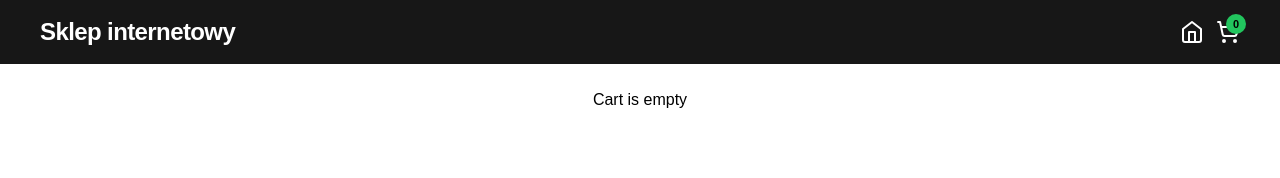
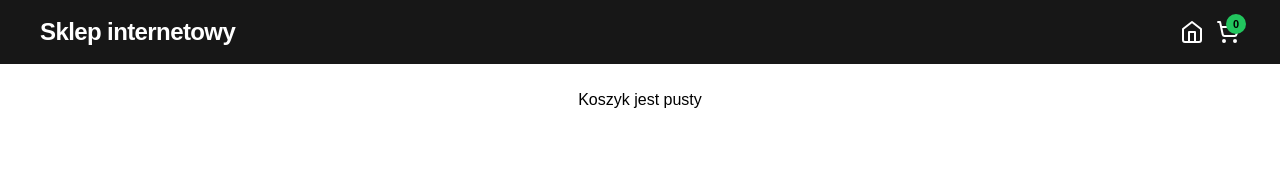
Before and after one commit to IS-2021/interpretowane, a React (Vite) app in the folder zad-4/frontend/: page /cart in a window 1280 px wide. Shown: the top 178 px of the page. Built offline with nearby package versions, Linux system fonts and the light colour scheme.

Commit message:
fix(zad4): Add headings

```diff
--- a/zad-4/frontend/src/routes/cart/page.tsx
+++ b/zad-4/frontend/src/routes/cart/page.tsx
@@ -37,6 +37,7 @@ import { Input } from "@/components/UI/Input";
 import { toast } from "@/components/UI/useToast";
 import { createOrder } from "@/api/orders";
 import { type CreateOrderData } from "@/api/types";
+import { Heading } from "@/components/Heading";
 
 export function CartPage() {
 	const cart = useAppSelector((state) => state.cart);
@@ -87,11 +88,12 @@ export function CartPage() {
 	};
 
 	if (!hasCartItems) {
-		return <p className="text-center">Cart is empty</p>;
+		return <p className="text-center">Koszyk jest pusty</p>;
 	}
 
 	return (
 		<div className="mx-auto w-full max-w-screen-md">
+			<Heading className="mb-4">Twój koszyk</Heading>
 			<main className="w-full">
 				{hasCartItems && (
 					<Table>
@@ -146,6 +148,8 @@ export function CartPage() {
 					</Table>
 				)}
 			</main>
+
+			<Heading className="mb-4">Złóż zamówienie</Heading>
 			<div>
 				<Form {...form}>
 					<form onSubmit={form.handleSubmit(onSubmit)}>
```
